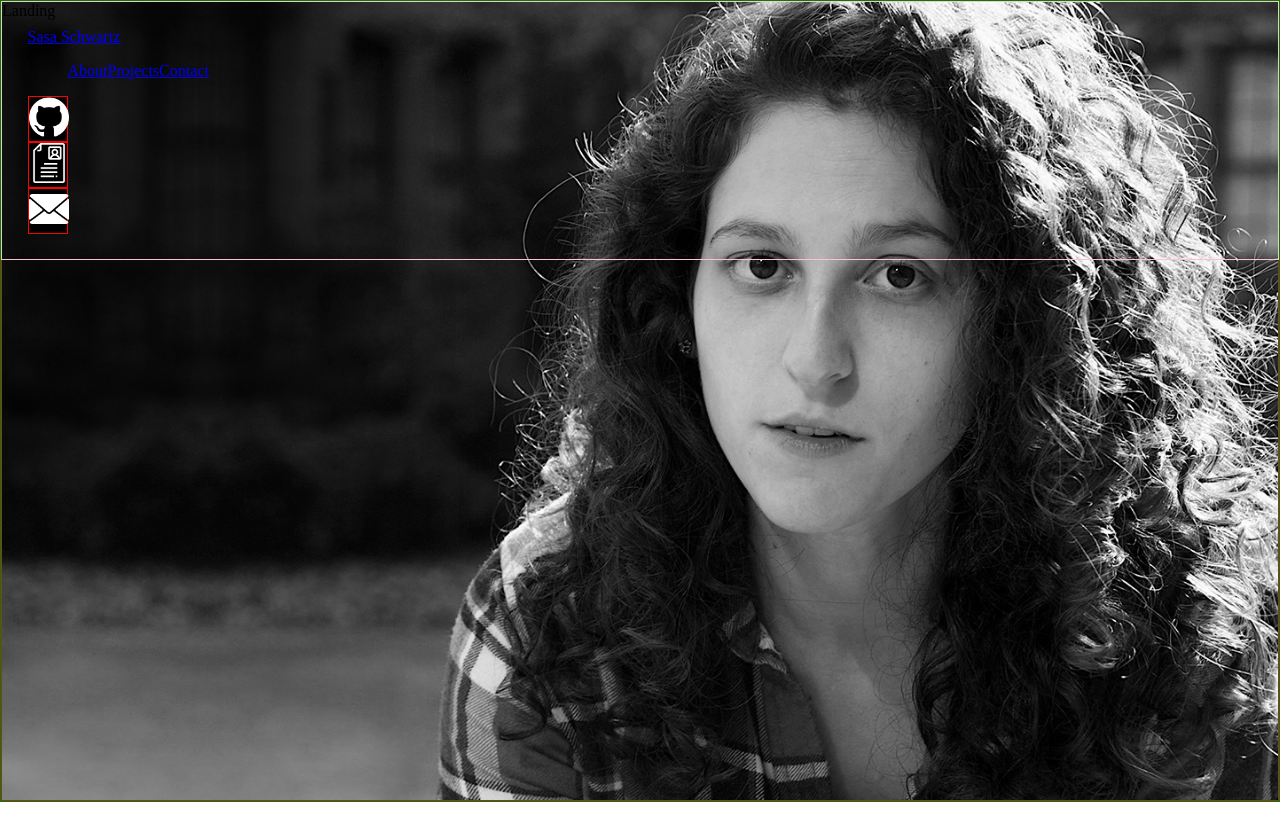
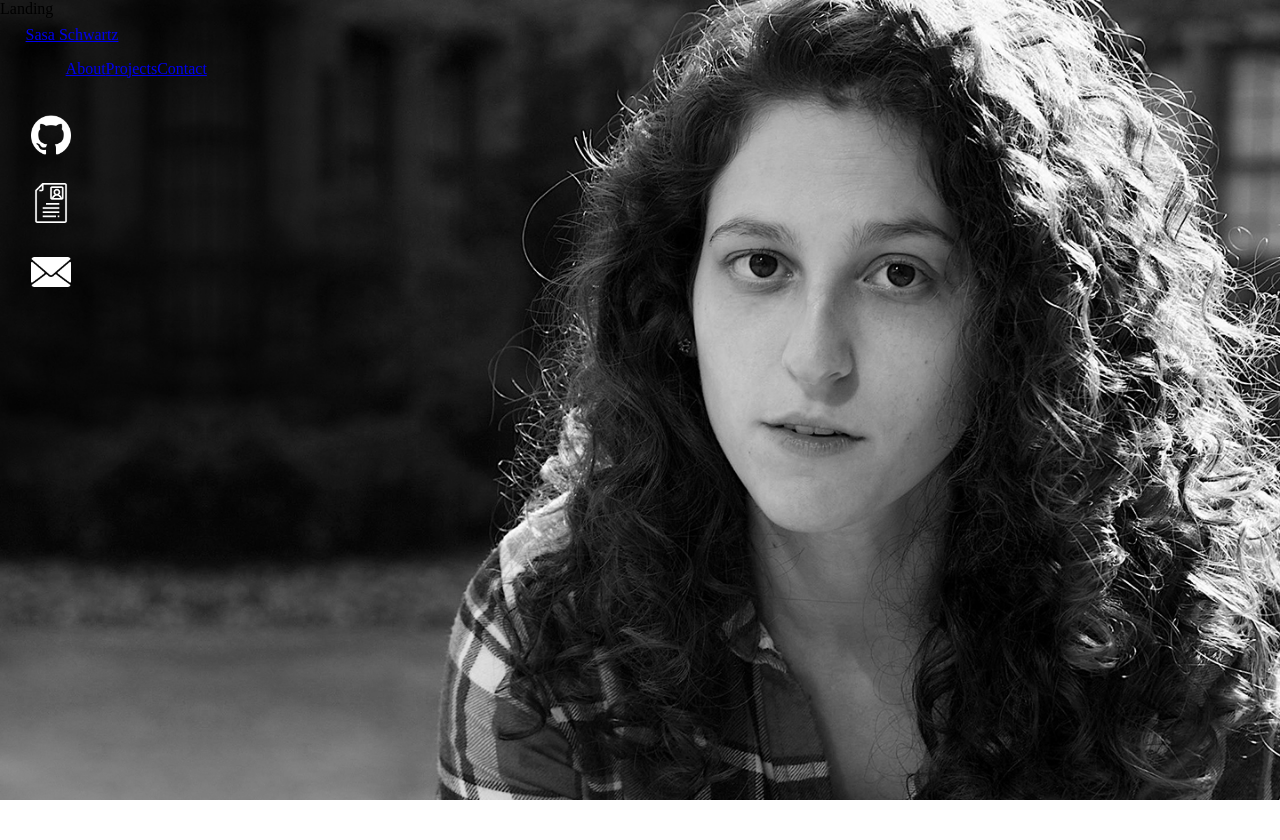
Before and after one commit to seschwartz8/portfolio-website, a React (Create React App) app: page /#/ in a window 1280 px wide. Shown: the top 840 px of the page. Built offline with nearby package versions, Linux system fonts and the light colour scheme.

Commit message:
position icons in header

```diff
--- a/src/components/App.js
+++ b/src/components/App.js
@@ -9,7 +9,6 @@ import Contact from './Contact';
 import styled from 'styled-components';
 
 const MainContent = styled.div`
-  border: 1px solid green;
   min-height: 100vh;
   background-color: yellow;
   position: relative;
--- a/src/components/Header.js
+++ b/src/components/Header.js
@@ -10,12 +10,16 @@ import resume from '../images/resume.pdf';
 import styled from 'styled-components';
 
 const HeaderContainer = styled.div`
-  border: 1px solid pink;
   position: absolute;
   width: 100%;
   top: 0;
   left: 0;
   padding: 2%;
+`;
+
+const IconContainer = styled.div`
+  display: flex;
+  flex-direction: column;
 `;
 
 const Header = () => {
@@ -28,6 +32,7 @@ const Header = () => {
       <Hamburger />
       <Navbar />
 
+      <IconContainer>
         <Icon
           href='https://github.com/seschwartz8'
           newTab={true}
@@ -41,6 +46,7 @@ const Header = () => {
           src={emailIcon}
           alt='email icon'
         />
+      </IconContainer>
     </HeaderContainer>
   );
 };
--- a/src/components/Icon.js
+++ b/src/components/Icon.js
@@ -3,9 +3,12 @@ import styled from 'styled-components';
 import { device } from '../utils';
 
 const IconContainer = styled.div`
-  border: 1px solid red;
-  background-color: black;
-  width: 40px;
+  width: 50px;
+  height: 50px;
+  display: flex;
+  justify-content: center;
+  align-items: center;
+  margin-top: 1.5%;
 `;
 
 const IconImg = styled.img`
--- a/src/components/Landing.js
+++ b/src/components/Landing.js
@@ -3,8 +3,6 @@ import styled from 'styled-components';
 import portrait from '../images/portrait.jpg';
 
 const LandingContainer = styled.div`
-  border: 1px solid brown;
-  background-color: brown;
   background-image: url(${portrait});
   background-repeat: no-repeat;
   background-size: cover;
```
Lines whose indentation alone changed are shown as unchanged.
